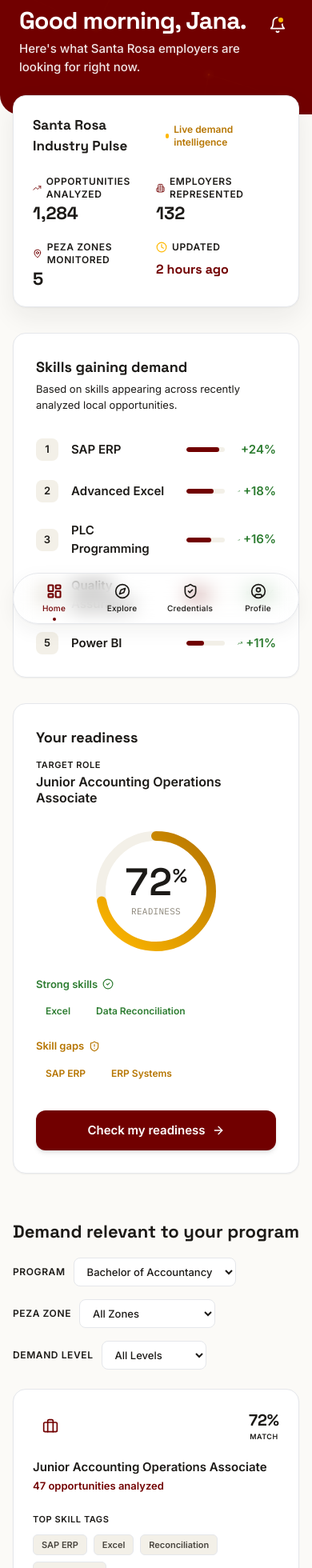
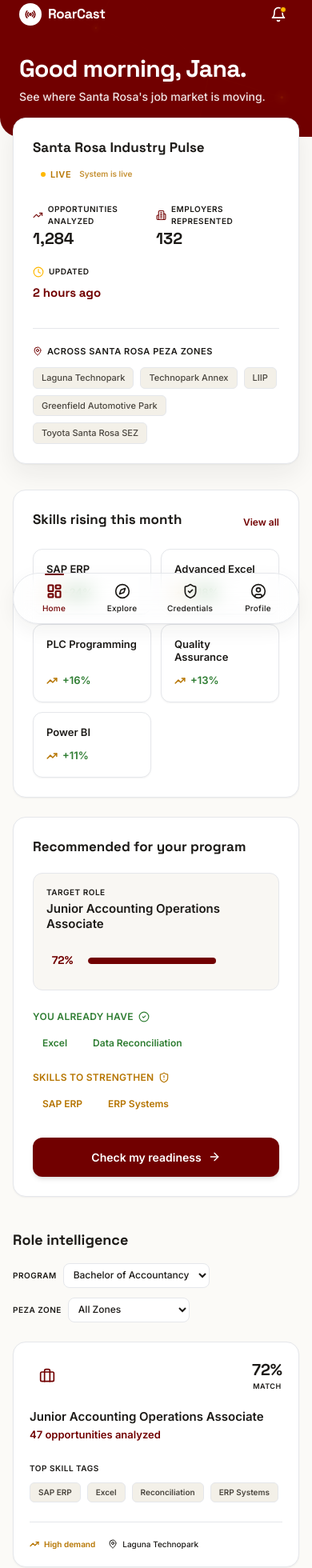
Before and after one commit to blueztian/RoarCast, a Next.js app in the folder frontend/: page /dashboard in a window 390 px wide. Shown: the part 40-2000 px from the top of the page at 80% size. Built offline with nearby package versions, Linux system fonts and the light colour scheme.

Commit message:
feat(student): polish mobile responsiveness and cross-app navigation

```diff
--- a/frontend/app/(student)/dashboard/page.tsx
+++ b/frontend/app/(student)/dashboard/page.tsx
@@ -3,7 +3,7 @@
 import { useEffect, useState } from "react";
 import Link from "next/link";
 import { motion } from "framer-motion";
-import { Bell, MapPin, Building2, Clock, CheckCircle2, ShieldAlert, TrendingUp, Briefcase, ArrowRight, Users } from "lucide-react";
+import { Bell, MapPin, Building2, Clock, CheckCircle2, ShieldAlert, TrendingUp, Briefcase, ArrowRight, Users, Radio } from "lucide-react";
 import SignalBackground from "@/components/SignalBackground";
 import ReadinessRing from "@/components/ReadinessRing";
 
@@ -12,7 +12,14 @@ const industryPulseStats = {
   opportunities: "1,284",
   employers: "132",
   zones: "5",
-  updated: "2 hours ago"
+  updated: "2 hours ago",
+  zoneChips: [
+    "Laguna Technopark",
+    "Technopark Annex",
+    "LIIP",
+    "Greenfield Automotive Park",
+    "Toyota Santa Rosa SEZ"
+  ]
 };
 
 const skillsDemandData = [
@@ -61,23 +68,42 @@ export default function DashboardPage() {
   if (!mounted) return null;
 
   return (
-    <div className="flex flex-col w-full bg-background min-h-screen pb-16">
+    <div className="flex flex-col w-full bg-background min-h-screen pb-24 md:pb-16">
       {/* Maroon Hero Header */}
-      <section className="relative overflow-hidden bg-brand-primary px-6 py-12 md:py-16 rounded-bl-3xl">
+      <section className="relative overflow-hidden bg-brand-primary px-6 py-10 md:py-16 rounded-bl-3xl">
         <SignalBackground className="absolute inset-0 z-0 pointer-events-none opacity-40 mix-blend-screen" />
-        <div className="relative z-10 mx-auto flex w-full max-w-6xl items-start justify-between">
+
+        <div className="relative z-10 mx-auto flex w-full max-w-6xl flex-col">
+          {/* Mobile Top Row (Logo + Bell) */}
+          <div className="flex w-full items-center justify-between md:hidden mb-8">
+            <Link href="/dashboard" className="flex items-center gap-2 font-display text-[17px] font-bold tracking-tight text-white">
+              <span className="flex h-7 w-7 items-center justify-center rounded-full bg-white text-brand-primary">
+                <Radio size={14} strokeWidth={2.5} aria-hidden="true" />
+              </span>
+              RoarCast
+            </Link>
+            <button aria-label="Notifications" className="relative rounded-full p-2 transition-colors hover:bg-white/10">
+              <Bell size={20} className="text-white" strokeWidth={2} />
+              <span className="absolute right-2 top-2 h-2 w-2 rounded-full border border-brand-primary bg-brand-signal" />
+            </button>
+          </div>
+
+          <div className="flex w-full items-start justify-between">
             <div className="space-y-1.5">
               <h1 className="font-display text-3xl font-bold tracking-tight text-white md:text-[34px]">
                 Good morning, Jana.
               </h1>
-            <p className="text-[15px] font-medium text-white/90 md:text-base">
-              Here&apos;s what Santa Rosa employers are looking for right now.
+              <p className="text-[14px] font-medium text-white/90 md:text-base">
+                See where Santa Rosa&apos;s job market is moving.
               </p>
             </div>
-          <button aria-label="Notifications" className="relative mt-1 rounded-full p-2 transition-colors hover:bg-white/10">
+
+            {/* Desktop Bell */}
+            <button aria-label="Notifications" className="hidden md:block relative mt-1 rounded-full p-2 transition-colors hover:bg-white/10">
               <Bell size={22} className="text-white" strokeWidth={2} />
               <span className="absolute right-2.5 top-2 h-2.5 w-2.5 rounded-full border-2 border-brand-primary bg-brand-signal" />
             </button>
+          </div>
         </div>
       </section>
 
@@ -85,68 +111,86 @@ export default function DashboardPage() {
       <div className="relative z-20 mx-auto w-full max-w-6xl -mt-6 px-4 sm:px-6 md:-mt-8">
 
         {/* Industry Pulse Summary Panel */}
-        <div className="mb-8 flex flex-col items-start gap-6 rounded-2xl border border-border-subtle bg-surface p-6 shadow-card md:flex-row md:items-center md:gap-8">
+        <div className="mb-8 flex flex-col gap-6 rounded-2xl border border-border-subtle bg-surface p-6 shadow-card">
+          <div className="flex flex-col gap-6 md:flex-row md:items-center md:gap-8">
             <div className="flex shrink-0 flex-col gap-2 pr-6 md:border-r md:border-border-subtle">
-            <div className="flex items-center gap-2">
+              <div className="flex flex-col gap-2 md:flex-row md:items-center">
                 <h2 className="font-display text-[17px] font-bold text-ink">Santa Rosa Industry Pulse</h2>
-              <span className="flex items-center gap-1.5 rounded-full bg-brand-signal/15 px-2.5 py-0.5 text-xs font-semibold text-roar-amber">
+                <div className="flex items-center gap-1.5 rounded-full bg-brand-signal/15 px-2.5 py-1 md:py-0.5 text-[11px] font-semibold uppercase tracking-wider text-roar-amber w-fit">
                   <span className="h-1.5 w-1.5 rounded-full bg-brand-signal animate-pulse" />
-                Live demand intelligence
-              </span>
+                  LIVE
+                  <span className="ml-1 text-[10px] text-roar-amber/80 normal-case tracking-normal">System is live</span>
+                </div>
               </div>
             </div>
 
             <div className="grid w-full grid-cols-2 gap-y-6 md:grid-cols-4 md:gap-x-8">
               <div className="flex flex-col gap-1">
-              <span className="flex items-center gap-1.5 text-xs font-semibold uppercase tracking-wider text-text-secondary">
+                <span className="flex items-center gap-1.5 text-[10px] md:text-xs font-semibold uppercase tracking-wider text-text-secondary">
                   <TrendingUp size={14} className="text-brand-primary" /> Opportunities analyzed
                 </span>
-              <span className="font-display text-[22px] font-bold text-ink leading-none">{industryPulseStats.opportunities}</span>
+                <span className="font-display text-[20px] md:text-[22px] font-bold text-ink leading-none">{industryPulseStats.opportunities}</span>
               </div>
               <div className="flex flex-col gap-1">
-              <span className="flex items-center gap-1.5 text-xs font-semibold uppercase tracking-wider text-text-secondary">
+                <span className="flex items-center gap-1.5 text-[10px] md:text-xs font-semibold uppercase tracking-wider text-text-secondary">
                   <Building2 size={14} className="text-brand-primary" /> Employers represented
                 </span>
-              <span className="font-display text-[22px] font-bold text-ink leading-none">{industryPulseStats.employers}</span>
+                <span className="font-display text-[20px] md:text-[22px] font-bold text-ink leading-none">{industryPulseStats.employers}</span>
               </div>
-            <div className="flex flex-col gap-1">
-              <span className="flex items-center gap-1.5 text-xs font-semibold uppercase tracking-wider text-text-secondary">
+              <div className="hidden md:flex flex-col gap-1">
+                <span className="flex items-center gap-1.5 text-[10px] md:text-xs font-semibold uppercase tracking-wider text-text-secondary">
                   <MapPin size={14} className="text-brand-primary" /> PEZA zones monitored
                 </span>
                 <span className="font-display text-[22px] font-bold text-ink leading-none">{industryPulseStats.zones}</span>
               </div>
               <div className="flex flex-col gap-1">
-              <span className="flex items-center gap-1.5 text-xs font-semibold uppercase tracking-wider text-text-secondary">
+                <span className="flex items-center gap-1.5 text-[10px] md:text-xs font-semibold uppercase tracking-wider text-text-secondary">
                   <Clock size={14} className="text-brand-signal" /> Updated
                 </span>
-              <span className="font-display text-base font-bold text-brand-primary pt-1">{industryPulseStats.updated}</span>
+                <span className="font-display text-[15px] md:text-base font-bold text-brand-primary pt-1">{industryPulseStats.updated}</span>
+              </div>
+            </div>
+          </div>
+
+          {/* Mobile Only: PEZA Zone Chips */}
+          <div className="mt-2 flex flex-col md:hidden border-t border-border-subtle pt-5">
+            <p className="text-[11px] font-semibold uppercase tracking-wider text-text-secondary mb-3 flex items-center gap-1.5">
+              <MapPin size={12} className="text-brand-primary" /> Across Santa Rosa PEZA zones
+            </p>
+            <div className="flex flex-wrap gap-2">
+              {industryPulseStats.zoneChips.map(zone => (
+                <span key={zone} className="rounded-md border border-border-subtle bg-paper-dim px-2.5 py-1 text-[11px] font-medium text-ink-soft">
+                  {zone}
+                </span>
+              ))}
             </div>
           </div>
         </div>
 
         {/* Main Content Grid */}
-        <div className="grid grid-cols-1 gap-8 lg:grid-cols-3">
+        <div className="grid grid-cols-1 gap-6 lg:gap-8 lg:grid-cols-3">
 
-          {/* LEFT: Skills gaining demand */}
-          <div className="flex flex-col rounded-2xl border border-border-subtle bg-surface p-7 shadow-sm lg:col-span-2">
-            <div className="mb-8">
-              <h3 className="font-display text-lg font-bold text-ink">Skills gaining demand</h3>
-              <p className="mt-1 text-[13px] text-text-secondary">Based on skills appearing across recently analyzed local opportunities.</p>
+          {/* LEFT: Skills rising this month */}
+          <div className="flex flex-col rounded-2xl border border-border-subtle bg-surface p-6 shadow-sm lg:col-span-2">
+            <div className="mb-6 flex items-end justify-between">
+              <div>
+                <h3 className="font-display text-[17px] md:text-lg font-bold text-ink">Skills rising this month</h3>
+                <p className="hidden md:block mt-1 text-[13px] text-text-secondary">Based on skills appearing across recently analyzed local opportunities.</p>
+              </div>
+              <button className="text-[12px] font-semibold text-brand-primary hover:underline">View all</button>
             </div>
 
-            <div className="flex flex-col gap-6">
+            {/* Desktop Layout (List) */}
+            <div className="hidden md:flex flex-col gap-6">
               {skillsDemandData.map((skill) => (
                 <div key={skill.rank} className="flex items-center gap-4">
                   <div className="flex h-7 w-7 shrink-0 items-center justify-center rounded-lg bg-paper-dim text-[13px] font-semibold text-text-secondary">
                     {skill.rank}
                   </div>
                   <div className="w-32 shrink-0 font-semibold text-ink md:w-44 text-[15px]">{skill.name}</div>
-
-                  {/* Sparkline approximation */}
-                  <svg className="hidden h-6 w-16 shrink-0 text-brand-signal md:block" viewBox="0 0 64 24" fill="none" stroke="currentColor" strokeWidth="2" strokeLinecap="round" strokeLinejoin="round">
+                  <svg className="h-6 w-16 shrink-0 text-brand-signal" viewBox="0 0 64 24" fill="none" stroke="currentColor" strokeWidth="2" strokeLinecap="round" strokeLinejoin="round">
                     <path d="M4 20 L 16 12 L 28 16 L 44 4 L 60 8" />
                   </svg>
-
                   <div className="h-[6px] flex-1 overflow-hidden rounded-full bg-paper-dim">
                     <motion.div
                       initial={{ width: 0 }}
@@ -162,24 +206,47 @@ export default function DashboardPage() {
                 </div>
               ))}
             </div>
+
+            {/* Mobile Layout (Cards Grid) */}
+            <div className="grid grid-cols-2 gap-3 md:hidden">
+              {skillsDemandData.map((skill) => (
+                <div key={skill.rank} className="flex flex-col rounded-xl border border-border-subtle bg-surface p-4 shadow-sm">
+                  <span className="font-semibold text-ink text-[13px] leading-tight mb-3">{skill.name}</span>
+                  <div className="mt-auto flex items-center gap-1.5">
+                    <TrendingUp size={14} className="text-roar-amber" strokeWidth={2.5} />
+                    <span className="text-[13px] font-bold text-success">{skill.growth}</span>
+                  </div>
+                </div>
+              ))}
+            </div>
           </div>
 
           {/* RIGHT: Your readiness */}
-          <div className="flex flex-col rounded-2xl border border-border-subtle bg-surface p-7 shadow-sm">
-            <h3 className="font-display text-lg font-bold text-ink">Your readiness</h3>
-            <div className="mt-3">
-              <p className="text-[11px] font-semibold uppercase tracking-wider text-text-secondary">Target role</p>
-              <p className="font-semibold text-ink leading-tight mt-0.5">{readinessData.targetRole}</p>
+          <div className="flex flex-col rounded-2xl border border-border-subtle bg-surface p-6 shadow-sm">
+            <h3 className="font-display text-[17px] md:text-lg font-bold text-ink">Recommended for your program</h3>
+            <div className="mt-5 rounded-xl border border-border-subtle bg-paper-dim/50 p-4">
+              <p className="text-[10px] font-semibold uppercase tracking-wider text-text-secondary mb-1">Target role</p>
+              <p className="font-bold text-ink leading-tight text-[15px]">{readinessData.targetRole}</p>
+
+              <div className="mt-4 flex items-center gap-3">
+                <div className="flex h-10 w-10 shrink-0 items-center justify-center rounded-full bg-brand-primary/10 text-brand-primary">
+                  <span className="font-display font-bold text-[14px]">{readinessData.score}%</span>
+                </div>
+                <div className="h-2 flex-1 overflow-hidden rounded-full bg-border-subtle">
+                   <motion.div
+                      initial={{ width: 0 }}
+                      animate={{ width: `${readinessData.score}%` }}
+                      transition={{ duration: 1, delay: 0.2 }}
+                      className="h-full rounded-full bg-brand-primary"
+                    />
+                </div>
+              </div>
             </div>
 
-            <div className="my-8 flex items-center justify-center">
-               <ReadinessRing percentage={readinessData.score} size={150} strokeWidth={12} label="Readiness" />
-            </div>
-
-            <div className="flex flex-col gap-5">
+            <div className="mt-6 flex flex-col gap-5">
               <div>
-                <p className="mb-2.5 flex items-center gap-1.5 text-[13px] font-semibold text-success">
-                  Strong skills <CheckCircle2 size={14} />
+                <p className="mb-2.5 flex items-center gap-1.5 text-[12px] font-bold uppercase tracking-wide text-success">
+                  You already have <CheckCircle2 size={14} />
                 </p>
                 <div className="flex flex-wrap gap-2">
                   {readinessData.strongSkills.map(skill => (
@@ -191,8 +258,8 @@ export default function DashboardPage() {
               </div>
 
               <div>
-                <p className="mb-2.5 flex items-center gap-1.5 text-[13px] font-semibold text-roar-amber">
-                  Skill gaps <ShieldAlert size={14} />
+                <p className="mb-2.5 flex items-center gap-1.5 text-[12px] font-bold uppercase tracking-wide text-roar-amber">
+                  Skills to strengthen <ShieldAlert size={14} />
                 </p>
                 <div className="flex flex-wrap gap-2">
                   {readinessData.skillGaps.map(skill => (
@@ -204,37 +271,30 @@ export default function DashboardPage() {
               </div>
             </div>
 
-            <Link href="/audit" className="mt-8 flex w-full items-center justify-center gap-2 rounded-xl bg-brand-primary py-3.5 text-[15px] font-semibold text-white shadow-md transition-transform hover:scale-[1.02] hover:bg-brand-primary-dark">
+            <Link href="/audit" className="mt-7 flex w-full items-center justify-center gap-2 rounded-xl bg-brand-primary py-3.5 text-[14px] md:text-[15px] font-semibold text-white shadow-md transition-transform hover:scale-[1.02] hover:bg-brand-primary-dark">
               Check my readiness <ArrowRight size={16} />
             </Link>
           </div>
         </div>
 
-        {/* Lower Section */}
-        <div className="mt-14 flex flex-col gap-6">
+        {/* Lower Section (Desktop Only to simplify mobile for now, or adapt fully) */}
+        <div className="mt-10 md:mt-14 flex flex-col gap-6">
           <div className="flex flex-col justify-between gap-4 md:flex-row md:items-end">
-            <h2 className="font-display text-[22px] font-bold text-ink">Demand relevant to your program</h2>
+            <h2 className="font-display text-[18px] md:text-[22px] font-bold text-ink">Role intelligence</h2>
 
-            <div className="flex flex-wrap gap-4">
-              <div className="flex items-center gap-2.5">
-                <label className="text-xs font-semibold uppercase tracking-wider text-text-secondary">Program</label>
-                <select className="rounded-lg border border-border-subtle bg-surface px-3 py-2 text-[13px] font-medium text-ink outline-none focus:border-brand-primary">
+            <div className="flex flex-wrap gap-3 md:gap-4">
+              <div className="flex items-center gap-2">
+                <label className="text-[10px] md:text-xs font-semibold uppercase tracking-wider text-text-secondary">Program</label>
+                <select className="rounded-lg border border-border-subtle bg-surface px-2 md:px-3 py-1.5 md:py-2 text-[12px] md:text-[13px] font-medium text-ink outline-none focus:border-brand-primary">
                   <option>Bachelor of Accountancy</option>
                   <option>Computer Science</option>
                 </select>
               </div>
-              <div className="flex items-center gap-2.5">
-                <label className="text-xs font-semibold uppercase tracking-wider text-text-secondary">PEZA Zone</label>
-                <select className="rounded-lg border border-border-subtle bg-surface px-3 py-2 text-[13px] font-medium text-ink outline-none focus:border-brand-primary">
+              <div className="flex items-center gap-2">
+                <label className="text-[10px] md:text-xs font-semibold uppercase tracking-wider text-text-secondary">PEZA Zone</label>
+                <select className="rounded-lg border border-border-subtle bg-surface px-2 md:px-3 py-1.5 md:py-2 text-[12px] md:text-[13px] font-medium text-ink outline-none focus:border-brand-primary">
                   <option>All Zones</option>
                   <option>Laguna Technopark</option>
-                </select>
-              </div>
-              <div className="flex items-center gap-2.5">
-                <label className="text-xs font-semibold uppercase tracking-wider text-text-secondary">Demand Level</label>
-                <select className="rounded-lg border border-border-subtle bg-surface px-3 py-2 text-[13px] font-medium text-ink outline-none focus:border-brand-primary">
-                  <option>All Levels</option>
-                  <option>High Demand</option>
                 </select>
               </div>
             </div>
@@ -242,7 +302,7 @@ export default function DashboardPage() {
 
           <div className="grid grid-cols-1 gap-5 md:grid-cols-3">
             {roleIntelligenceCards.map((role) => (
-              <div key={role.role} className="flex flex-col rounded-2xl border border-border-subtle bg-surface p-6 shadow-sm hover:border-brand-primary/30 hover:shadow-capsule transition-all">
+              <div key={role.role} className="flex flex-col rounded-2xl border border-border-subtle bg-surface p-5 shadow-sm hover:border-brand-primary/30 hover:shadow-capsule transition-all">
                 <div className="flex items-start justify-between">
                   <div className="flex h-11 w-11 shrink-0 items-center justify-center rounded-full bg-brand-primary/5 text-brand-primary">
                     <Briefcase size={20} />
@@ -257,25 +317,22 @@ export default function DashboardPage() {
                 <p className="mt-1 text-[13px] text-brand-primary font-semibold">{role.opportunities} opportunities analyzed</p>
 
                 <div className="mt-6 mb-6">
-                  <p className="text-[11px] font-semibold uppercase tracking-wider text-text-secondary mb-2.5">Top Skill Tags</p>
+                  <p className="text-[10px] md:text-[11px] font-semibold uppercase tracking-wider text-text-secondary mb-2.5">Top Skill Tags</p>
                   <div className="flex flex-wrap gap-2">
                     {role.skillTags.map(tag => (
-                      <span key={tag} className="rounded-md border border-border-subtle bg-paper-dim px-2.5 py-1 text-[11px] font-semibold text-ink-soft">
+                      <span key={tag} className="rounded-md border border-border-subtle bg-paper-dim px-2.5 py-1 text-[10px] md:text-[11px] font-semibold text-ink-soft">
                         {tag}
                       </span>
                     ))}
                   </div>
                 </div>
 
-                <div className="mt-auto flex flex-wrap items-center gap-x-4 gap-y-2 text-[11px] text-text-secondary">
-                  <span className="flex items-center gap-1.5 text-roar-amber font-semibold">
+                <div className="mt-auto flex flex-wrap items-center gap-x-4 gap-y-2 text-[10px] md:text-[11px] text-text-secondary pt-2 border-t border-border-subtle">
+                  <span className="flex items-center gap-1.5 text-roar-amber font-semibold mt-3">
                     <TrendingUp size={12} strokeWidth={2.5} /> {role.metadata.demand}
                   </span>
-                  <span className="flex items-center gap-1.5 font-medium">
+                  <span className="flex items-center gap-1.5 font-medium mt-3">
                     <MapPin size={12} /> {role.metadata.location}
-                  </span>
-                  <span className="flex items-center gap-1.5 font-medium">
-                    <Users size={12} /> {role.metadata.employers} employers
                   </span>
                 </div>
               </div>
--- a/frontend/components/MobileFloatingNav.tsx
+++ b/frontend/components/MobileFloatingNav.tsx
@@ -66,7 +66,7 @@ export default function MobileFloatingNav() {
                 {active && (
                   <motion.div
                     layoutId="mobile-nav-indicator"
-                    className="absolute -bottom-2 h-1 w-1 rounded-full bg-brand-primary"
+                    className="absolute -top-3 h-0.5 w-6 rounded-full bg-brand-primary"
                     transition={{ type: "spring", stiffness: 400, damping: 30 }}
                   />
                 )}
```
Also changed, not shown: 1 other file (tests, documents, lock files or other folders). Lines whose indentation alone changed are shown as unchanged.
